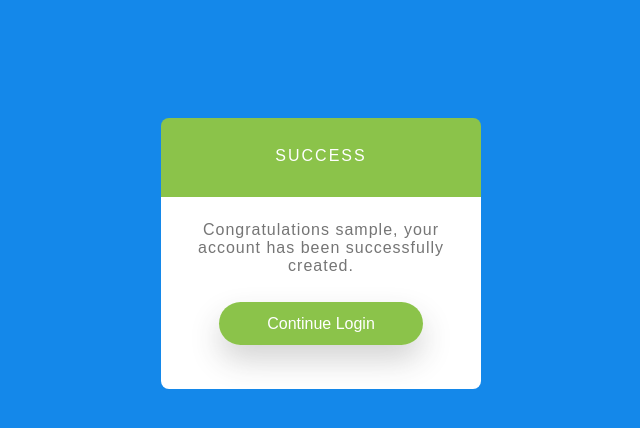
After one commit to Xouravv/flask_irc, a Flask app: template templates/signedin.html in a window 1280 px wide. The commit adds this page. Shown: the top 428 px of the page, without its empty margins (319-959 px from the left). Run offline with Flask 3, Linux system fonts and the light colour scheme; the template is opened without the code that fills it: most values are stand-ins (such as "Sample title", 1, 10 or a date in 2020).

Commit message:
login page added

```diff
--- a/main.py
+++ b/main.py
@@ -43,25 +43,20 @@ def index():
 def login():
     return render_template('login.html')
 
-@app.route('/adddata',methods=['GET', 'POST'])
+@app.route('/signin',methods=['GET', 'POST'])
 def adddata():
     if request.method == "POST":
         try:
-            l=[]
             username = request.form['name']
-            l.append(username)
             email = request.form['email']
-            l.append(email)
             password = request.form['psw']
-            l.append(password)
             secretkey=request.form['sckey']
-            l.append(secretkey)
             new_user = cruduser(username=username, email=email, password=password ,secretkey=secretkey)
             db.session.add(new_user)
             db.session.commit()
-            return {"status":"user added"}
+            render_template('signedin.html',username=username)
         except Exception as e:
-            return {"status":f"user added {l}" ,'error':str(e)}
+            return {"status":"error" ,'error':str(e)}
 
 
 if __name__ == '__main__':
--- a/templates/login.html
+++ b/templates/login.html
@@ -73,7 +73,7 @@ button:hover {
 </style>
 <body>
 
-<form action="/adddata" method="POST" style="border:1px solid #ccc">
+<form action="/signin" method="POST" style="border:1px solid #ccc">
   <div class="container">
     <h1>Sign Up</h1>
     <p>Please fill in this form to create an account.</p>
--- /dev/null
+++ b/templates/signedin.html
@@ -0,0 +1,105 @@
+<!DOCTYPE html>
+<html lang="en">
+<head>
+    <meta charset="UTF-8">
+    <meta name="viewport" content="width=device-width, initial-scale=1.0">
+    <title>Document</title>
+</head>
+<style>
+    body {
+  background: #1488EA;
+}
+
+#card {
+  position: relative;
+  top: 110px;
+  width: 320px;
+  display: block;
+  margin: auto;
+  text-align: center;
+  font-family: 'Source Sans Pro', sans-serif;
+}
+
+#upper-side {
+  padding: 2em;
+  background-color: #8BC34A;
+  display: block;
+  color: #fff;
+  border-top-right-radius: 8px;
+  border-top-left-radius: 8px;
+}
+
+#checkmark {
+  font-weight: lighter;
+  fill: #fff;
+  margin: -3.5em auto auto 20px;
+}
+
+#status {
+  font-weight: lighter;
+  text-transform: uppercase;
+  letter-spacing: 2px;
+  font-size: 1em;
+  margin-top: -.2em;
+  margin-bottom: 0;
+}
+
+#lower-side {
+  padding: 2em 2em 5em 2em;
+  background: #fff;
+  display: block;
+  border-bottom-right-radius: 8px;
+  border-bottom-left-radius: 8px;
+}
+
+#message {
+  margin-top: -.5em;
+  color: #757575;
+  letter-spacing: 1px;
+}
+
+#contBtn {
+  position: relative;
+  top: 1.5em;
+  text-decoration: none;
+  background: #8bc34a;
+  color: #fff;
+  margin: auto;
+  padding: .8em 3em;
+  -webkit-box-shadow: 0px 15px 30px rgba(50, 50, 50, 0.21);
+  -moz-box-shadow: 0px 15px 30px rgba(50, 50, 50, 0.21);
+  box-shadow: 0px 15px 30px rgba(50, 50, 50, 0.21);
+  border-radius: 25px;
+  -webkit-transition: all .4s ease;
+		-moz-transition: all .4s ease;
+		-o-transition: all .4s ease;
+		transition: all .4s ease;
+}
+
+#contBtn:hover {
+  -webkit-box-shadow: 0px 15px 30px rgba(50, 50, 50, 0.41);
+  -moz-box-shadow: 0px 15px 30px rgba(50, 50, 50, 0.41);
+  box-shadow: 0px 15px 30px rgba(50, 50, 50, 0.41);
+  -webkit-transition: all .4s ease;
+		-moz-transition: all .4s ease;
+		-o-transition: all .4s ease;
+		transition: all .4s ease;
+}
+</style>
+<body>
+    <div id='card' class="animated fadeIn">
+        <div id='upper-side'>
+            <h3 id='status'>
+            Success
+          </h3>
+        </div>
+        <div id='lower-side'>
+          <p id='message'>
+            Congratulations {{ username }}, your account has been successfully created.</p>
+          <a href="/login"  id="contBtn">Continue Login</a>
+        </div>
+      </div>
+
+
+</body>
+</html>
```
